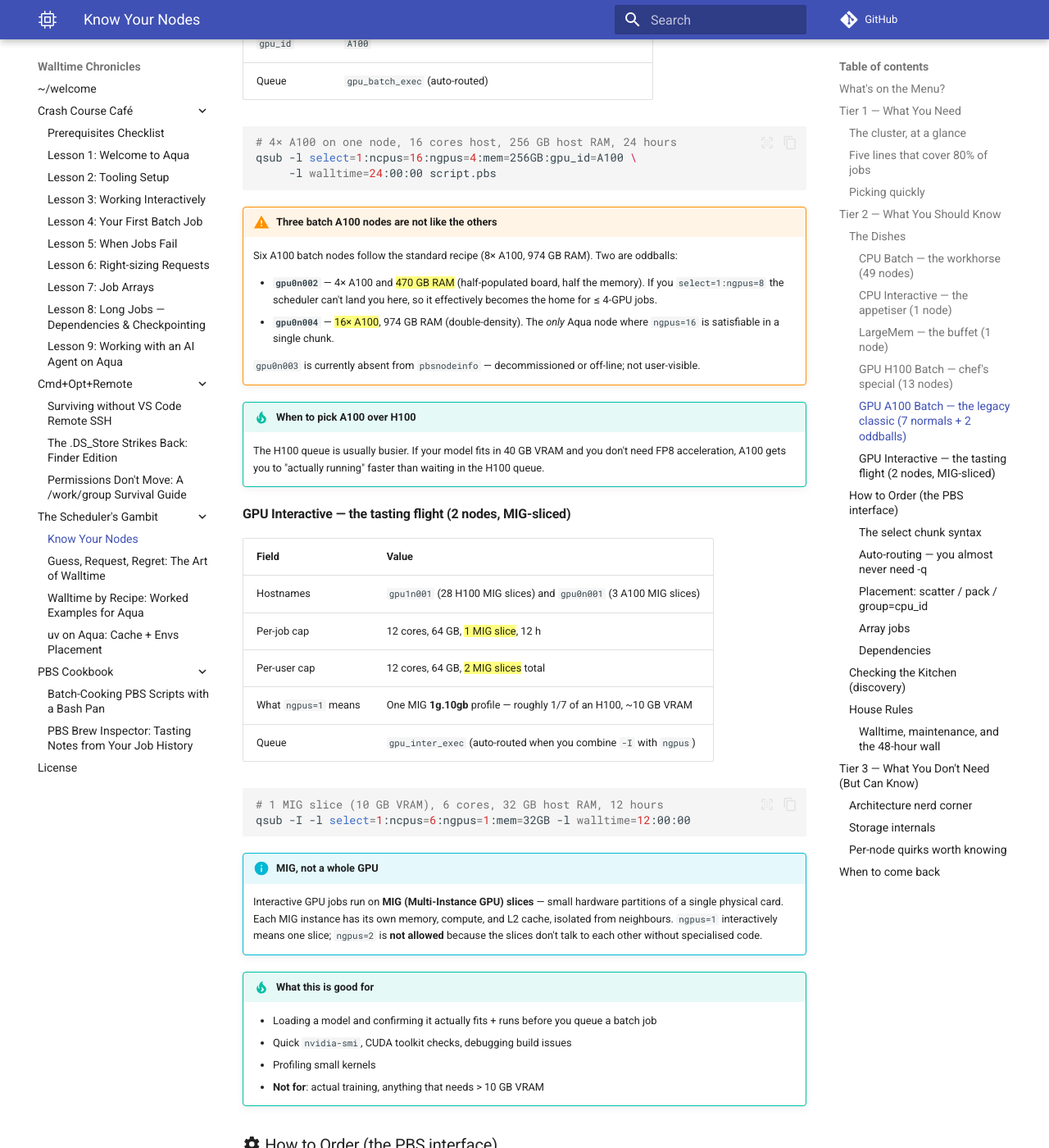
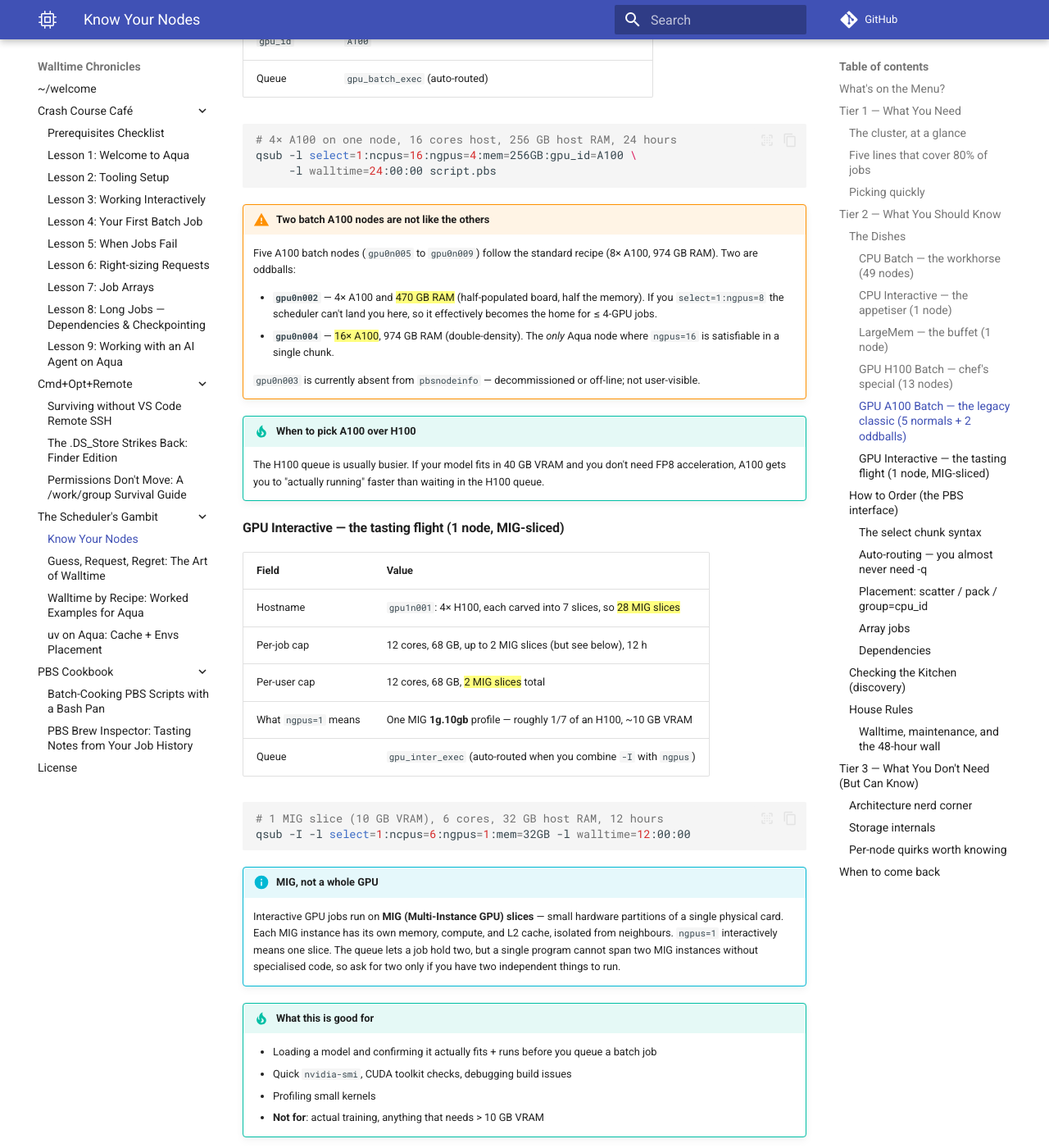
Before and after one commit to ZhipengHe/Walltime-Chronicles, an MkDocs documentation site: the page built from docs/scheduler/Know-Your-Nodes.md, in a window 1280 px wide and 1400 px high, scrolled down 5963 px. Shown: the whole window at 82% size. Built offline with MkDocs 1.6.1 and Material for MkDocs 9.7.7, drawn with Linux system fonts in a browser that asks for light colours; plug-ins that fetch from the network failed and are left out; comment, search, counter and statistics services are not loaded; some of the changed text lies outside the part shown.

Commit message:
docs: correct the interactive GPU and A100 node facts against PBS
The interactive GPU queue runs on one host, gpu1n001, whose four H100s
are carved into 28 MIG slices of the 1g.10gb profile (PBS advertises
each at 9.98 GiB). The A100 MIG node gpu0n001 that Know Your Nodes
listed no longer exists in PBS. The queue's per-job cap is 68 GB and
up to two slices, not 64 GB and one; two slices are permitted but a
single program cannot span two MIG instances, and the pages now say
that instead of "not allowed" or "refused".

With gpu0n001 gone the counts follow: 72 compute nodes, seven A100
hosts (five standard, two oddballs), 116 GPUs (56 H100 + 60 A100).
Know Your Nodes, its diagram and tables, and Lesson 1's at-a-glance
box are updated; Lesson 3's MIG note is reworded.

Co-Authored-By: Claude Fable 5.1 <noreply@anthropic.com>
Claude-Session: https://claude.ai/code/session_01Ho76u7s9w4BAPj3XcoEiiQ

````diff
--- a/docs/scheduler/Know-Your-Nodes.md
+++ b/docs/scheduler/Know-Your-Nodes.md
@@ -24,8 +24,8 @@ graph TB
     Q2 --> CPUI[CPU Interactive<br/>1 node · AMD Genoa]
     Q3 --> LM[LargeMem<br/>1 node · 6 TB RAM]
     Q4 --> GPUH[GPU H100 Batch<br/>13 nodes · 4× H100]
-    Q4 --> GPUA[GPU A100 Batch<br/>7+2 nodes · 8× A100]
-    Q5 --> GPUI[GPU Interactive<br/>2 nodes · MIG slices]
+    Q4 --> GPUA[GPU A100 Batch<br/>5+2 nodes · 8× A100]
+    Q5 --> GPUI[GPU Interactive<br/>1 node · 28 MIG slices]
 
     CPUB --> FS[Lustre 5 PB · Weka 1 PB<br/>via InfiniBand HDR/NDR]
     CPUI --> FS
@@ -62,8 +62,8 @@ graph TB
 | CPU Interactive   | 1      | 376 (HT)     | 1478 GB    | —               | A shell on a real compute node, ≤ 12 h      |
 | Large Memory      | 1      | 180          | 6014 GB    | —               | Single-process workloads above ==1.5 TB== RAM |
 | GPU H100 Batch    | 13     | 168          | 974 GB     | 4× H100 80 GB   | AI training, FP8/BF16, biggest VRAM         |
-| GPU A100 Batch    | 7 + 2* | 124          | 974 GB     | 8× A100 40 GB   | Cheaper GPU time than H100, smaller VRAM OK |
-| GPU Interactive   | 2      | 168 / 120    | 974 GB     | MIG slices      | Quick GPU experiments, debugging, dry runs  |
+| GPU A100 Batch    | 5 + 2* | 120–124      | 974 GB     | 8× A100 40 GB   | Cheaper GPU time than H100, smaller VRAM OK |
+| GPU Interactive   | 1      | 168          | 974 GB     | 28 MIG slices   | Quick GPU experiments, debugging, dry runs  |
 
 `*` Two A100 batch nodes are oddballs — see **GPU A100 Batch — the legacy classic** in Tier 2.
 
@@ -211,7 +211,7 @@ qsub -l select=1:ncpus=8:ngpus=2:mem=128GB:gpu_id=H100 \
 !!! info "Why these hosts run Intel"
     Unlike everywhere else on Aqua, H100 nodes use Sapphire Rapids — for **AMX** (Advanced Matrix Extensions, BF16/INT8 tile multiplies) and PCIe 5.0 host↔GPU bandwidth. If your training pipeline does heavy CPU-side preprocessing (tokenisation, data augmentation), AMX is worth knowing about. Otherwise it doesn't change how you submit jobs.
 
-#### GPU A100 Batch — the legacy classic (7 normals + 2 oddballs) { #a100-batch }
+#### GPU A100 Batch — the legacy classic (5 normals + 2 oddballs) { #a100-batch }
 
 | Field         | Value                                                  |
 | ------------- | ------------------------------------------------------ |
@@ -231,8 +231,8 @@ qsub -l select=1:ncpus=16:ngpus=4:mem=256GB:gpu_id=A100 \
      -l walltime=24:00:00 script.pbs
 ```
 
-!!! warning "Three batch A100 nodes are not like the others"
-    Six A100 batch nodes follow the standard recipe (8× A100, 974 GB RAM). Two are oddballs:
+!!! warning "Two batch A100 nodes are not like the others"
+    Five A100 batch nodes (`gpu0n005` to `gpu0n009`) follow the standard recipe (8× A100, 974 GB RAM). Two are oddballs:
 
     - **`gpu0n002`** — 4× A100 and ==470 GB RAM== (half-populated board, half the memory). If you `select=1:ngpus=8` the scheduler can't land you here, so it effectively becomes the home for ≤ 4-GPU jobs.
     - **`gpu0n004`** — ==16× A100==, 974 GB RAM (double-density). The *only* Aqua node where `ngpus=16` is satisfiable in a single chunk.
@@ -242,13 +242,13 @@ qsub -l select=1:ncpus=16:ngpus=4:mem=256GB:gpu_id=A100 \
 !!! tip "When to pick A100 over H100"
     The H100 queue is usually busier. If your model fits in 40 GB VRAM and you don't need FP8 acceleration, A100 gets you to "actually running" faster than waiting in the H100 queue.
 
-#### GPU Interactive — the tasting flight (2 nodes, MIG-sliced)
+#### GPU Interactive — the tasting flight (1 node, MIG-sliced)
 
 | Field         | Value                                                          |
 | ------------- | -------------------------------------------------------------- |
-| Hostnames     | `gpu1n001` (28 H100 MIG slices) and `gpu0n001` (3 A100 MIG slices) |
-| Per-job cap   | 12 cores, 64 GB, ==1 MIG slice==, 12 h                         |
-| Per-user cap  | 12 cores, 64 GB, ==2 MIG slices== total                        |
+| Hostname      | `gpu1n001`: 4× H100, each carved into 7 slices, so ==28 MIG slices== |
+| Per-job cap   | 12 cores, 68 GB, up to 2 MIG slices (but see below), 12 h      |
+| Per-user cap  | 12 cores, 68 GB, ==2 MIG slices== total                        |
 | What `ngpus=1` means | One MIG **1g.10gb** profile — roughly 1/7 of an H100, ~10 GB VRAM |
 | Queue         | `gpu_inter_exec` (auto-routed when you combine `-I` with `ngpus`) |
 
@@ -258,7 +258,7 @@ qsub -I -l select=1:ncpus=6:ngpus=1:mem=32GB -l walltime=12:00:00
 ```
 
 !!! info "MIG, not a whole GPU"
-    Interactive GPU jobs run on **MIG (Multi-Instance GPU) slices** — small hardware partitions of a single physical card. Each MIG instance has its own memory, compute, and L2 cache, isolated from neighbours. `ngpus=1` interactively means one slice; `ngpus=2` is **not allowed** because the slices don't talk to each other without specialised code.
+    Interactive GPU jobs run on **MIG (Multi-Instance GPU) slices** — small hardware partitions of a single physical card. Each MIG instance has its own memory, compute, and L2 cache, isolated from neighbours. `ngpus=1` interactively means one slice. The queue lets a job hold two, but a single program cannot span two MIG instances without specialised code, so ask for two only if you have two independent things to run.
 
 !!! tip "What this is good for"
     - Loading a model and confirming it actually fits + runs before you queue a batch job
@@ -495,9 +495,9 @@ This section is the part of the menu you'd skip on a busy day. Each block is col
         style H100 fill:#e8f5e8
     ```
 
-    Aqua's interactive GPU queue uses the **1g.10gb** profile: 1 compute slice + 10 GB VRAM = roughly 1/7 of a card. The `gpu1n001` interactive H100 node carves its 4 cards into 28 such slices; `gpu0n001` carves its A100s into 3.
+    Aqua's interactive GPU queue uses the **1g.10gb** profile: 1 compute slice + 10 GB VRAM = roughly 1/7 of a card. The `gpu1n001` interactive H100 node carves its 4 cards into 28 such slices.
 
-    You can't `ngpus=2` interactively because two MIG instances don't share memory — they're isolated by design. For multi-GPU work, you need a batch GPU job on a whole-card allocation.
+    Two MIG instances don't share memory — they're isolated by design — so one program can't use two of them. For multi-GPU work, you need a batch GPU job on a whole-card allocation.
 
 ### :material-database: Storage internals
 
````
Also changed, not shown: other parts of docs/scheduler/Know-Your-Nodes.md (+2 -2 lines), docs/tutorials/lesson-1.md (+3 -3 lines), docs/tutorials/lesson-3.md (+1 -1 lines).
